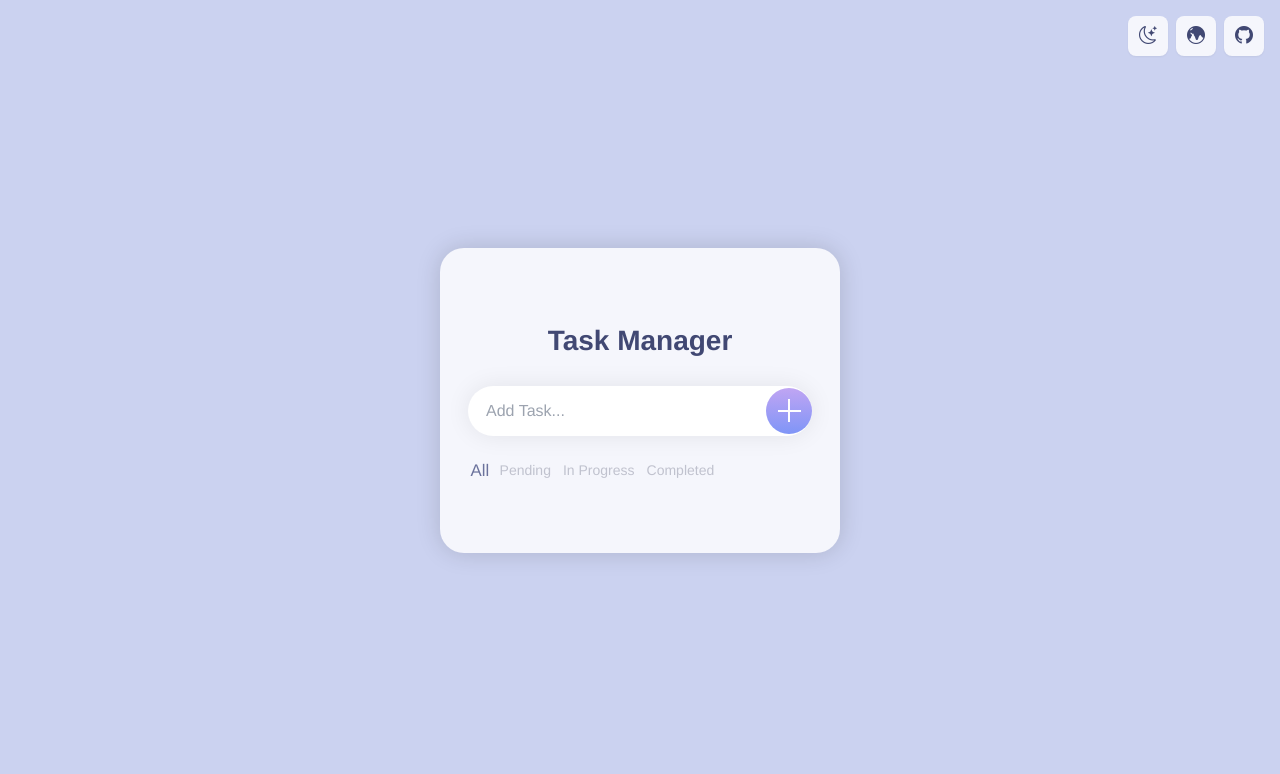
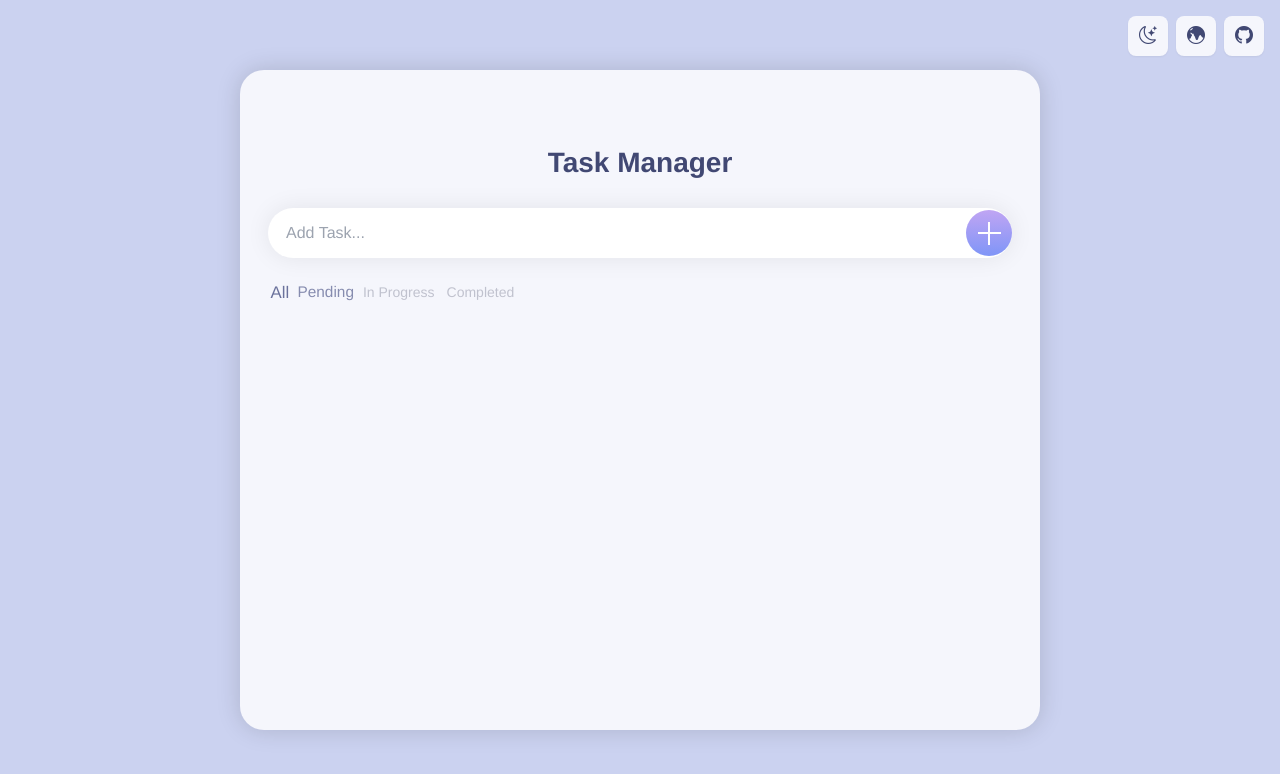
Before and after one commit to xxiixi/task-manager-web, a Vue app: page / in a window 1280 px wide. In both pictures the pointer is over the element "Pending". Shown: the top 774 px of the page. Built offline with nearby package versions, Linux system fonts and the light colour scheme; the HTML template or start-up script is replaced by a standard one.

Commit message:
🔮 style: update

```diff
--- a/src/components/TaskFilter.vue
+++ b/src/components/TaskFilter.vue
@@ -58,6 +58,17 @@ const filters = computed(() => [
     cursor: pointer;
     user-select: none;
 
+    &:hover:not(.active) {
+      color: @filter-active;
+      transform: scale(1.1);
+      opacity: 0.8;
+
+      html.dark & {
+        color: @text-primary-dark;
+        opacity: 0.9;
+      }
+    }
+
     &.active {
       color: @filter-active;
       transform: scale(1.2);
--- a/src/views/Home.vue
+++ b/src/views/Home.vue
@@ -83,8 +83,10 @@ main {
 }
 
 .container {
-  width: 60%;
-  max-width: 400px;
+  width: 90%;
+  max-width: 800px;
+  min-width: 400px;
+  height: 660px;
   box-shadow: @shadow-lg;
   border-radius: @border-radius-2xl;
   padding: 48px 28px;
```
